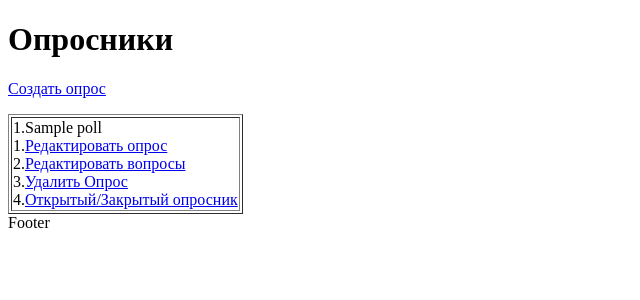
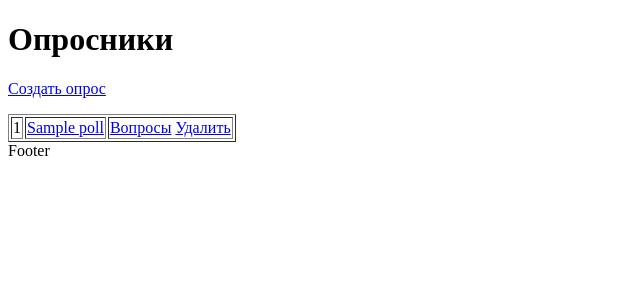
Before and after one commit to rail-rz/framework, a PHP site: template views/adminPoll/index.php in a window 1280 px wide. Shown: the part 26-326 px from the top of the page, without its empty margins (0-640 px from the left). Run offline with PHP 8.4, Linux system fonts and the light colour scheme; the template is opened without the code that fills it: most values are stand-ins (such as "Sample title", 1, 10 or a date in 2020).

Commit message:
clearing tush 3

```diff
--- a/Application.php
+++ b/Application.php
@@ -33,7 +33,7 @@ class Application extends ComponentManager
     }
 
     /**
-    * @return run()
+    * @method run()
     */
 
     public function run()
--- a/views/adminPoll/index.php
+++ b/views/adminPoll/index.php
@@ -5,26 +5,20 @@
  * Date: 13.01.13
  * Time: 4:55
  * To change this template use File | Settings | File Templates.
- * @var AdminPollController $polls
+ * @var $polls array
  */
 ?>
 <h1>Опросники</h1>
 <p><a href="/index.php?r=adminPoll/create">Создать опрос</a> </p>
-<?php
-    foreach($polls as $poll){
-        $numberPoll=$poll['id'];
-?>
 <table border='1'>
-    <tr><td>
-    <div id='list'>
-        <div><?echo$numberPoll.".".$poll['name'];?></div>
-        <div>1.<a href='/index.php?r=adminPoll/update&id=<?echo$numberPoll?>'>Редактировать опрос</a></div>
-        <div>2.<a href='/index.php?r=adminAnswer/update&poll_id=<?echo$numberPoll?>'>Редактировать вопросы</a></div>
-        <div>3.<a href='/index.php?r=adminPoll/delete&id=<?echo$numberPoll?>'>Удалить Опрос</a></div>
-        <div>4.<a href='/index.php?r=adminPoll/check&id=<?echo$numberPoll?>'>Открытый/Закрытый опросник</a></div>
-    </div>
-    </td></tr>
+    <?php foreach($polls as $poll) { ?>
+    <tr>
+        <td><?= $poll['id']; ?></td>
+        <td><a href='/index.php?r=adminPoll/update&id=<?= $poll['id']; ?>'><?= $poll['name']; ?> </a></td>
+        <td>
+            <a href='/index.php?r=adminAnswer/update&poll_id=<?= $poll['id']; ?>'>Вопросы</a>
+            <a href='/index.php?r=adminPoll/delete&id=<?= $poll['id']; ?>'>Удалить</a>
+        </td>
+    </tr>
+    <?php } ?>
 </table>
-<?
-    }
-?>
```
Also changed, not shown: index.php (+11 -4 lines).
